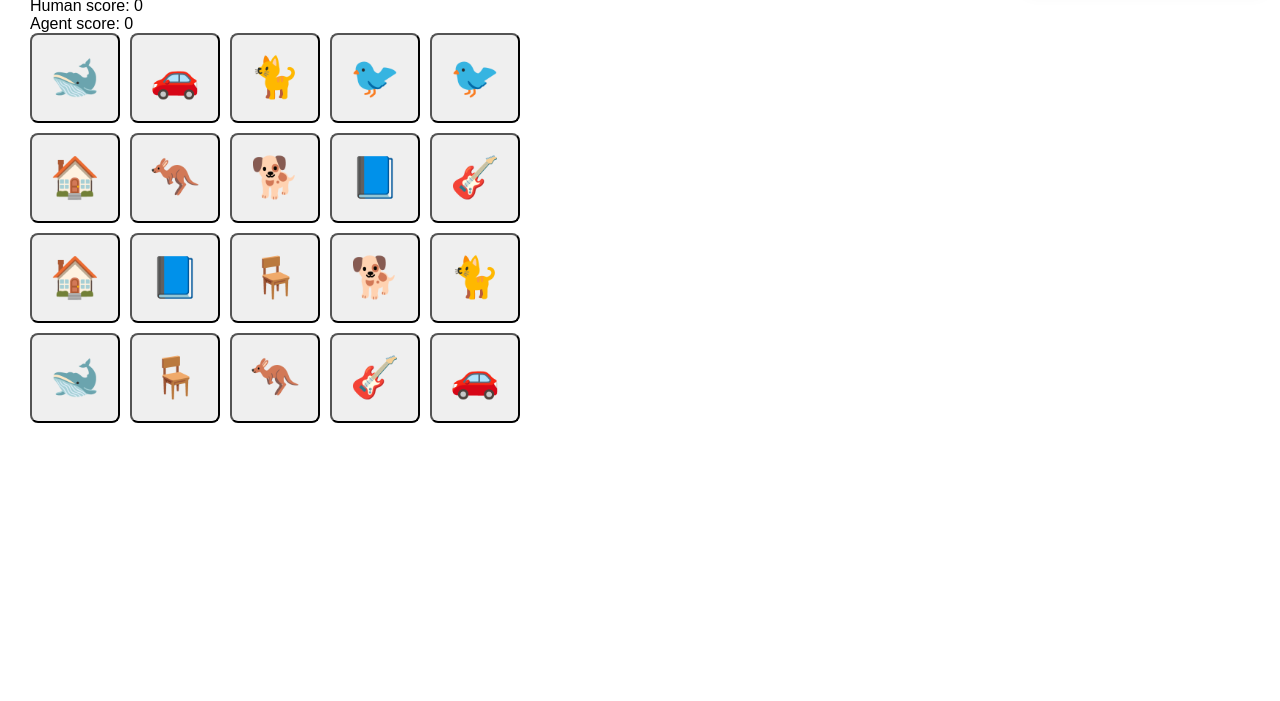
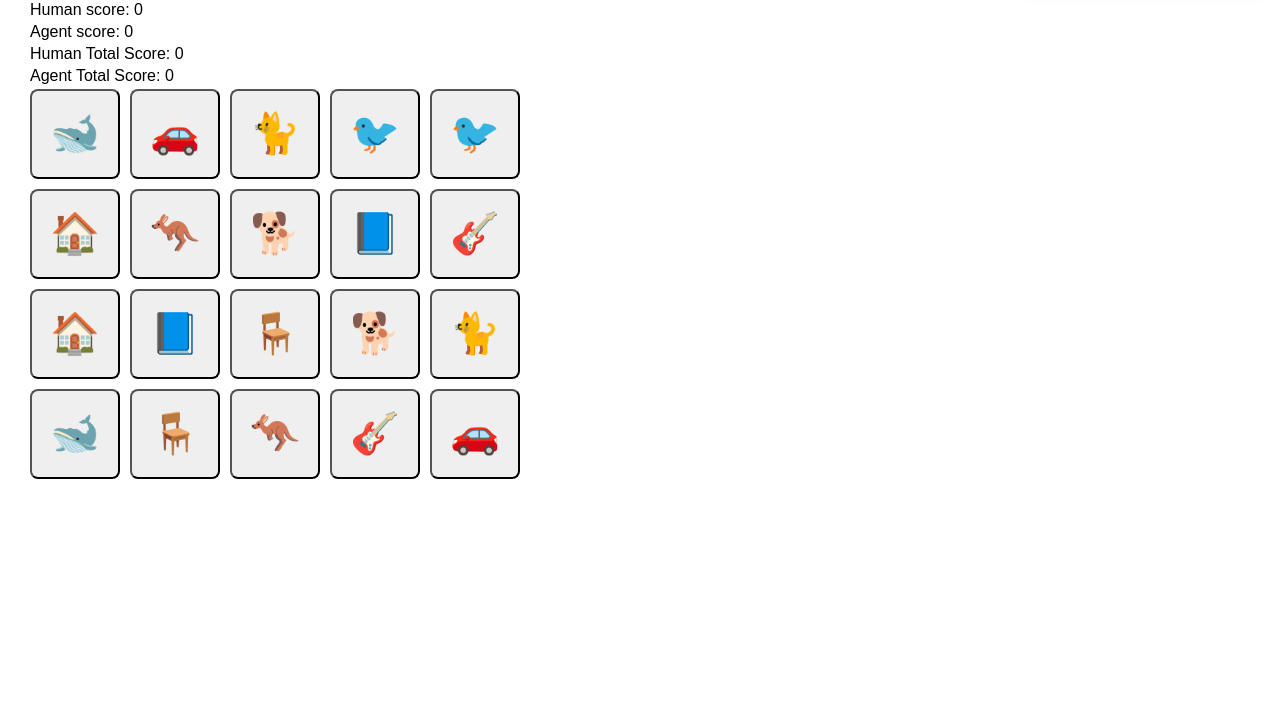
Before and after one commit to marlenercohen/adaptive-foraging, a plain HTML site: page index.html in a window 1280 px wide. Shown: the part 99-800 px from the top of the page. Drawn offline with Linux system fonts and the light colour scheme.

Commit message:
total score display

```diff
--- a/css/style.css
+++ b/css/style.css
@@ -1,5 +1,6 @@
 
 body{font-family:Arial;margin:30px}
+.score-row{margin:4px 0}
 #board{display:grid;grid-template-columns:repeat(5,90px);gap:10px}
 .tile{position:relative;width:90px;height:90px;font-size:40px;border-radius:8px;cursor:pointer;transition:box-shadow .2s ease,transform .2s ease}
 .tile.selected{box-shadow:0 0 0 4px #facc15,0 0 16px 6px rgba(250,204,21,0.75);transform:scale(1.03)}
--- a/experiment.json
+++ b/experiment.json
@@ -2,7 +2,7 @@
   "name": "Adaptive Foraging",
   "stimulusMetadataFile": "stimuli/emoji/metadata.json",
   "ruleFiles": [ "rules_animals.json","rules_objects.json"],
-  "episodesPerRule": 2,
+  "episodesPerRule": 3,
   "numEpisodes": 10,
   "stimuliPerEpisode": 20,
   "episodeLength": 20,
--- a/index.html
+++ b/index.html
@@ -5,8 +5,10 @@
 </head><body>
 <h2>Adaptive Foraging v0.006</h2>
 <div id="turn-indicator">Your move</div>
-<div id="human-score">Human score: 0</div>
-<div id="agent-score">Agent score: 0</div>
+<div id="human-score" class="score-row">Human score: 0</div>
+<div id="agent-score" class="score-row">Agent score: 0</div>
+<div id="human-total-score" class="score-row">Human Total Score: 0</div>
+<div id="agent-total-score" class="score-row">Agent Total Score: 0</div>
 <div id="experimenter-panel"></div>
 <div id="board"></div>
 <script src="js/config.js"></script>
--- a/js/app.js
+++ b/js/app.js
@@ -19,6 +19,8 @@ let agentDelayMs=700;
 const episodePauseMs=1000;
 let humanScore=0;
 let agentScore=0;
+let humanTotalScore=0;
+let agentTotalScore=0;
 let agentMoveTimer=null;
 let episodeTransitionTimer=null;
 let currentRuleIndex=null;
@@ -370,6 +372,8 @@ function startEpisode(){
 function updateScores(){
   document.getElementById("human-score").textContent="Human score: "+humanScore;
   document.getElementById("agent-score").textContent="Agent score: "+agentScore;
+  document.getElementById("human-total-score").textContent="Human Total Score: "+humanTotalScore;
+  document.getElementById("agent-total-score").textContent="Agent Total Score: "+agentTotalScore;
 }
 
 function setTurn(turn){
@@ -413,8 +417,10 @@ function makeSelection(id,actor){
       world.addReward(1);
       if(actor==='human'){
         humanScore+=1;
+        humanTotalScore+=1;
       } else {
         agentScore+=1;
+        agentTotalScore+=1;
       }
       episodeController.recordRewardCollected();
     }
@@ -451,6 +457,8 @@ function makeSelection(id,actor){
     moveNumber: episodeController?.participantSelections ?? null,
     humanScore,
     agentScore,
+    humanTotalScore,
+    agentTotalScore,
     rewardsRemaining: episodeController?.rewardsRemaining ?? null
   });
 
```
